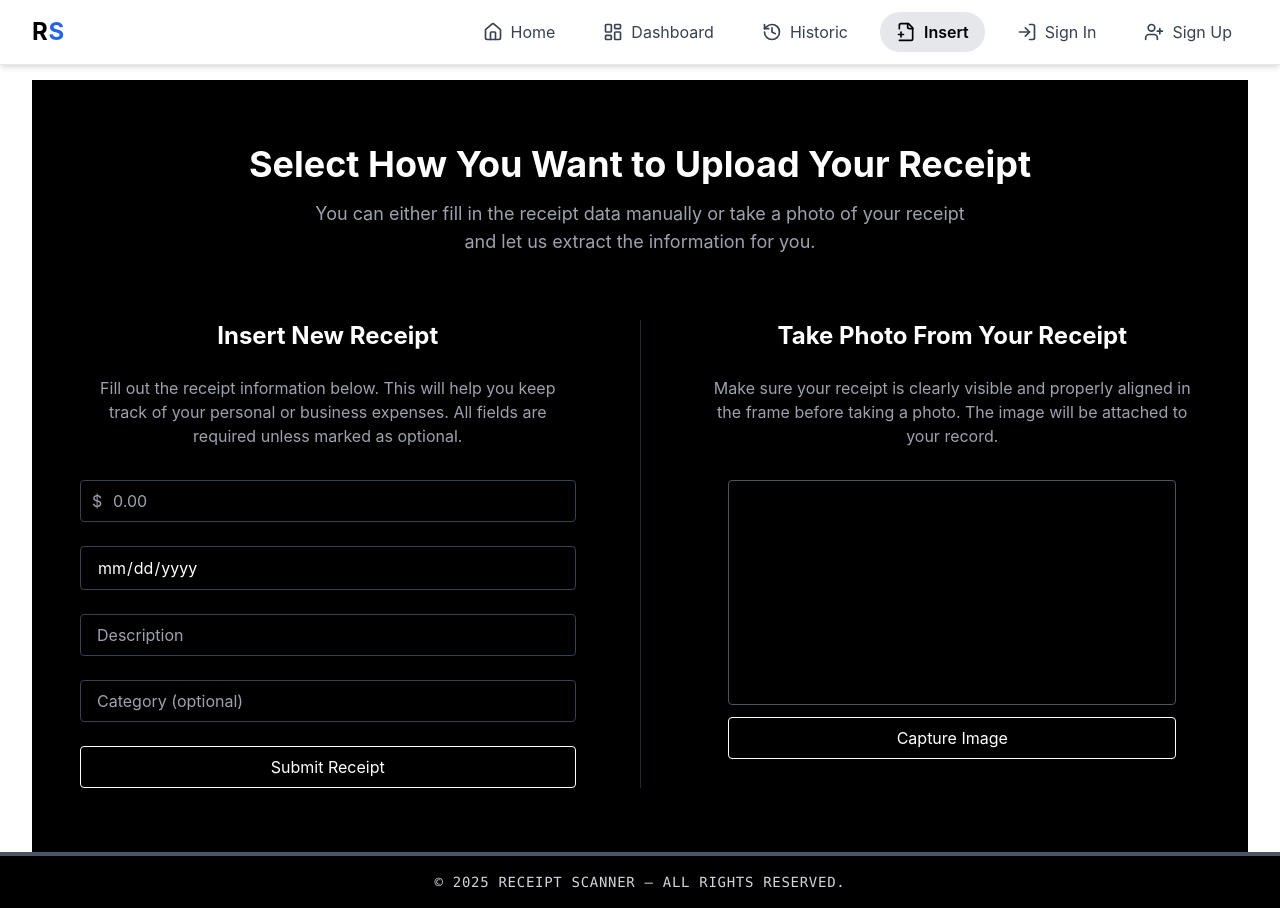
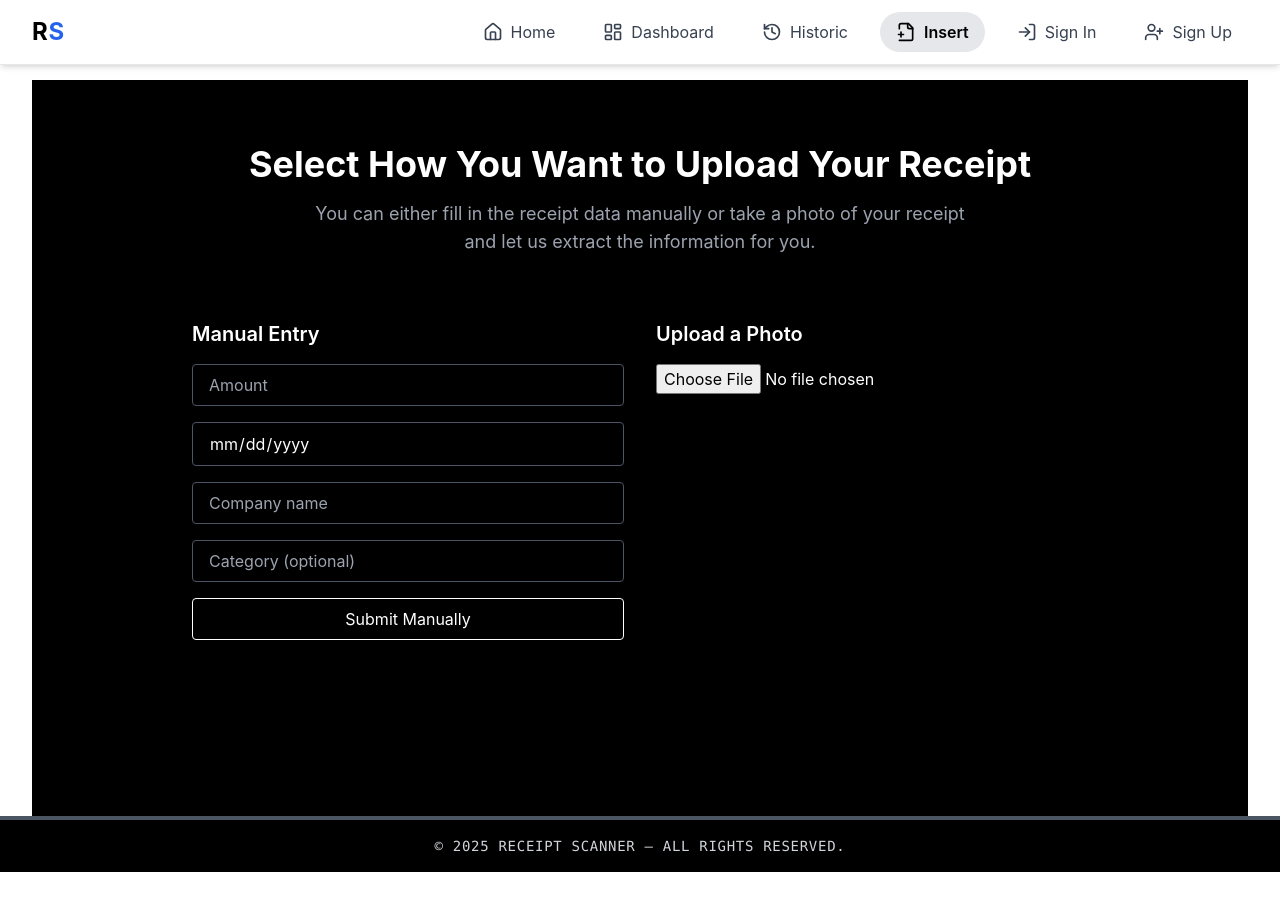
Before and after one commit to mthsdaher/receipt-scanner, a React (Create React App) app in the folder receipt-scanner-frontend/: page /insert-receipt in a window 1280 px wide. After the commit the page ends 872 px from the top, so only its background shows below. Built offline with nearby package versions, Linux system fonts and the light colour scheme; no server answers.

Commit message:
Add OCR functionality to InsertReceipt page; implement image upload and parsing logic

```diff
--- a/receipt-scanner-frontend/package.json
+++ b/receipt-scanner-frontend/package.json
@@ -17,6 +17,7 @@
     "react-toastify": "^11.0.5",
     "react-webcam": "^7.2.0",
     "tailwindcss": "3.3.2",
+    "tesseract.js": "^6.0.1",
     "web-vitals": "^2.1.4",
     "zod": "^3.24.2"
   },
--- a/receipt-scanner-frontend/src/pages/Insert/InsertReceipt.tsx
+++ b/receipt-scanner-frontend/src/pages/Insert/InsertReceipt.tsx
@@ -1,7 +1,8 @@
 import React, { useState, useRef } from 'react';
 import { z } from 'zod';
-import Webcam from 'react-webcam';
+import Tesseract from 'tesseract.js';
 import Layout from '../../components/Layout.tsx';
+import { parseReceiptText } from '../../utils/dataManipulation.ts';
 
 const receiptSchema = z.object({
   amount: z.string().min(1, 'Amount must be greater than 0'),
@@ -20,22 +21,46 @@ const InsertReceipt: React.FC = () => {
     category: '',
   });
 
-  const webcamRef = useRef<Webcam>(null);
+  const [step, setStep] = useState<'upload' | 'preview' | 'confirm'>('upload');
+  const [isLoading, setIsLoading] = useState(false);
   const [image, setImage] = useState<string | null>(null);
   const [errors, setErrors] = useState<Record<string, string>>({});
 
-  const capture = () => {
-    const imgSrc = webcamRef.current?.getScreenshot();
-    if (imgSrc) setImage(imgSrc);
+  const handleImageUpload = (e: React.ChangeEvent<HTMLInputElement>) => {
+    const file = e.target.files?.[0];
+    if (!file) return;
+
+    const reader = new FileReader();
+    reader.onload = () => {
+      const imageData = reader.result as string;
+      setImage(imageData);
+      runOCR(imageData);
+    };
+    reader.readAsDataURL(file);
   };
 
-  const handleChange = (e: React.ChangeEvent<HTMLInputElement>) => {
-    const { name, value } = e.target;
-    if (name === 'amount') {
-      const formatted = formatCurrencyInput(value);
-      setFormData(prev => ({ ...prev, amount: formatted }));
-    } else {
-      setFormData(prev => ({ ...prev, [name]: value }));
+  const runOCR = async (imageData: string) => {
+    setIsLoading(true);
+    try {
+      const result = await Tesseract.recognize(imageData, 'eng');
+      const text = result.data.text;
+      console.log('OCR result:', text);
+
+      const parsed = parseReceiptText(text);
+      console.log('Parsed:', parsed);
+
+      setFormData({
+        amount: parsed.total.toFixed(2),
+        date: parsed.date,
+        description: parsed.items.map(i => i.name).join(', '),
+        category: '',
+      });
+
+      setStep('preview');
+    } catch (err) {
+      console.error('OCR failed:', err);
+    } finally {
+      setIsLoading(false);
     }
   };
 
@@ -51,6 +76,7 @@ const InsertReceipt: React.FC = () => {
       console.log('✅ Valid receipt data:', result.data);
       console.log('🖼️ Captured image:', image);
       setErrors({});
+      setStep('confirm');
     } else {
       const formattedErrors: Record<string, string> = {};
       result.error.errors.forEach(err => {
@@ -60,7 +86,6 @@ const InsertReceipt: React.FC = () => {
         }
       });
       setErrors(formattedErrors);
-      console.warn('❌ Validation failed:', formattedErrors);
     }
   };
 
@@ -75,7 +100,6 @@ const InsertReceipt: React.FC = () => {
   return (
     <Layout>
       <div className="w-full min-h-[calc(100vh-64px)] bg-black text-white px-4 sm:px-6 lg:px-12 py-16">
-        {/* Page Introduction */}
         <div className="text-center mb-16">
           <h2 className="text-3xl md:text-4xl font-bold text-white">
             Select How You Want to Upload Your Receipt
@@ -85,101 +109,117 @@ const InsertReceipt: React.FC = () => {
           </p>
         </div>
 
-        {/* Main Two-Column Grid */}
-        <div className="max-w-7xl mx-auto grid grid-cols-1 md:grid-cols-[1fr_1px_1fr] gap-8 md:gap-16">
-          {/* Left Column: Manual Form */}
-          <div className="flex flex-col justify-center">
-            <h1 className="text-center text-2xl font-bold mb-6 text-white">Insert New Receipt</h1>
-
-            <p className="text-center text-gray-400 mb-8">
-              Fill out the receipt information below. This will help you keep track of your personal or business expenses.
-              All fields are required unless marked as optional.
-            </p>
-
-            <form onSubmit={handleSubmit} className="space-y-6">
-              <div className="relative">
-                <span className="absolute left-3 top-1/2 transform -translate-y-1/2 text-gray-400">$</span>
-                <input
-                  type="text"
-                  name="amount"
-                  value={formData.amount}
-                  onChange={handleChange}
-                  placeholder="0.00"
-                  className="w-full pl-8 pr-4 py-2 border border-gray-700 bg-transparent rounded focus:outline-none focus:ring-2 focus:ring-white"
-                />
-                {errors.amount && <p className="text-red-500 text-sm mt-1">{errors.amount}</p>}
-              </div>
-
+        <div className="max-w-4xl mx-auto grid md:grid-cols-2 gap-8">
+          <div className="space-y-4">
+            <h3 className="text-xl font-semibold text-white">Manual Entry</h3>
+            <form onSubmit={handleSubmit} className="space-y-4">
+              <input
+                type="text"
+                name="amount"
+                placeholder="Amount"
+                value={formData.amount}
+                onChange={(e) => setFormData({ ...formData, amount: formatCurrencyInput(e.target.value) })}
+                className="w-full px-4 py-2 border border-gray-600 bg-black text-white rounded"
+              />
               <input
                 type="date"
                 name="date"
+                placeholder="Date"
                 value={formData.date}
-                onChange={handleChange}
-                className="w-full px-4 py-2 border border-gray-700 bg-transparent rounded focus:outline-none focus:ring-2 focus:ring-white"
+                onChange={(e) => setFormData({ ...formData, date: e.target.value })}
+                className="w-full px-4 py-2 border border-gray-600 bg-black text-white rounded"
               />
-              {errors.date && <p className="text-red-500 text-sm mt-1">{errors.date}</p>}
-
               <input
                 type="text"
                 name="description"
+                placeholder="Company name"
                 value={formData.description}
-                onChange={handleChange}
-                placeholder="Description"
-                className="w-full px-4 py-2 border border-gray-700 bg-transparent rounded focus:outline-none focus:ring-2 focus:ring-white"
+                onChange={(e) => setFormData({ ...formData, description: e.target.value })}
+                className="w-full px-4 py-2 border border-gray-600 bg-black text-white rounded"
               />
-              {errors.description && <p className="text-red-500 text-sm mt-1">{errors.description}</p>}
-
               <input
                 type="text"
                 name="category"
-                value={formData.category || ''}
-                onChange={handleChange}
                 placeholder="Category (optional)"
-                className="w-full px-4 py-2 border border-gray-700 bg-transparent rounded focus:outline-none focus:ring-2 focus:ring-white"
+                value={formData.category}
+                onChange={(e) => setFormData({ ...formData, category: e.target.value })}
+                className="w-full px-4 py-2 border border-gray-600 bg-black text-white rounded"
               />
-
               <button
                 type="submit"
                 className="w-full border border-white text-white hover:bg-white hover:text-black transition py-2 px-4 rounded"
               >
-                Submit Receipt
+                Submit Manually
               </button>
             </form>
           </div>
 
-          {/* Divider */}
-          <div className="hidden md:block h-full w-px bg-gray-800 mx-auto" />
-
-          {/* Right Column: Webcam and Info */}
-          <div className="flex flex-col items-center md:items-start">
-            <h2 className="self-center text-2xl font-bold mb-6 text-white">
-              Take Photo From Your Receipt
-            </h2>
-            <p className="text-center text-gray-400 mb-8">
-              Make sure your receipt is clearly visible and properly aligned in the frame before taking a photo. The image will be attached to your record.
-            </p>
-
-            <Webcam
-              audio={false}
-              ref={webcamRef}
-              screenshotFormat="image/jpeg"
-              className="self-center rounded border border-gray-600 w-full max-w-md"
+          <div className="space-y-4">
+            <h3 className="text-xl font-semibold text-white">Upload a Photo</h3>
+            <input
+              type="file"
+              accept="image/*"
+              onChange={handleImageUpload}
+              className="block w-full text-white"
             />
-            <button
-              type="button"
-              onClick={capture}
-              className="self-center mt-3 w-full max-w-md border border-white text-white hover:bg-white hover:text-black transition py-2 px-4 rounded"
-            >
-              Capture Image
-            </button>
-
-            {image && (
-              <img src={image} alt="Captured" className="w-full max-w-md rounded shadow mt-4" />
-            )}
+            {image && <img src={image} alt="Uploaded receipt" className="mt-4 rounded shadow" />}
           </div>
         </div>
+
+        {step === 'preview' && (
+          <div className="max-w-xl mx-auto bg-gray-900 border border-gray-700 rounded p-8 text-white mt-12">
+            <h2 className="text-2xl font-semibold mb-4">Preview Receipt</h2>
+            <div className="space-y-3 text-gray-300">
+              <p><strong>Amount:</strong> ${formData.amount}</p>
+              <p><strong>Date:</strong> {formData.date}</p>
+              <p><strong>Description:</strong> {formData.description}</p>
+              <p><strong>Category:</strong> {formData.category}</p>
+            </div>
+            <div className="flex justify-between gap-4 mt-8">
+              <button
+                onClick={() => setStep('upload')}
+                className="w-1/2 border border-white text-white hover:bg-white hover:text-black transition py-2 px-4 rounded"
+              >
+                Back
+              </button>
+              <button
+                onClick={handleSubmit}
+                className="w-1/2 bg-white text-black hover:bg-gray-200 transition py-2 px-4 rounded"
+              >
+                Confirm & Submit
+              </button>
+            </div>
+          </div>
+        )}
+
+        {step === 'confirm' && (
+          <div className="max-w-lg mx-auto bg-green-900 border border-green-600 rounded p-10 text-center text-white mt-12">
+            <h2 className="text-2xl font-bold mb-4">Receipt Submitted!</h2>
+            <p className="text-gray-200">Your receipt has been successfully saved. Thank you!</p>
+            <button
+              className="mt-6 border border-white text-white hover:bg-white hover:text-black transition py-2 px-4 rounded"
+              onClick={() => {
+                setFormData({ amount: '', date: '', description: '', category: '' });
+                setImage(null);
+                setStep('upload');
+              }}
+            >
+              Insert Another Receipt
+            </button>
+          </div>
+        )}
+
+        {isLoading && (
+          <div className="fixed inset-0 bg-black bg-opacity-80 flex items-center justify-center z-50">
+            <div className="text-center">
+              <div className="w-12 h-12 border-4 border-white border-t-transparent rounded-full animate-spin mx-auto mb-4" />
+              <p className="text-white font-medium">Processing Image...</p>
+            </div>
+          </div>
+        )}
       </div>
     </Layout>
   );
-}
+};
+
 export default InsertReceipt;
--- /dev/null
+++ b/receipt-scanner-frontend/src/utils/dataManipulation.ts
@@ -0,0 +1,70 @@
+export interface ParsedReceipt {
+    company: string;
+    address: string;
+    subtotal: number;
+    hst: number;
+    total: number;
+    date: string;
+  }
+  export function parseReceiptText(text: string): ParsedReceipt {
+    const lines = text.split('\n').map(line => line.trim()).filter(Boolean);
+  // Extract company name and address from the first two lines
+    // Assuming the first line is the company name and the second line is the address
+    const company = lines[0] || 'Unknown Company';
+    const address = lines[1] || 'Unknown Address';
+
+    let items: { name: string; price: number }[] = [];
+    let subtotal = 0;
+    let hst = 0;
+    let total = 0;
+    let date = '';
+
+    for (const line of lines) {
+      // Extract subtotal
+      if (/subtotal/i.test(line)) {
+        const match = line.match(/\d+\.\d{2}/);
+        if (match) {
+          subtotal = parseFloat(match[0]);
+          continue;
+        }
+      }
+
+      // Extract HST 13%
+      if (/HST\s*13%/i.test(line)) {
+        const match = line.match(/\d+\.\d{2}/);
+        if (match) {
+          hst = parseFloat(match[0]);
+          continue;
+        }
+      }
+
+      // Extract total from AMOUNT line only
+      if (/AMOUNT/i.test(line)) {
+        const match = line.match(/\d+\.\d{2}/);
+        if (match) {
+          total = parseFloat(match[0]);
+          continue;
+        }
+      }
+
+      // Extract date from DATE/TIME line
+      if (/DATE\/TIME/i.test(line)) {
+        const match = line.match(/(\d{2})[\/\-](\d{2})[\/\-](\d{2,4})/);
+        if (match) {
+          const [, dd, mm, yyyyOrYY] = match;
+          const yyyy = yyyyOrYY.length === 2 ? `20${yyyyOrYY}` : yyyyOrYY;
+          date = `${yyyy}-${mm}-${dd}`;
+          continue;
+        }
+      }
+    }
+
+    return {
+      company,
+      address,
+      subtotal,
+      hst,
+      total,
+      date,
+    };
+  }
```
